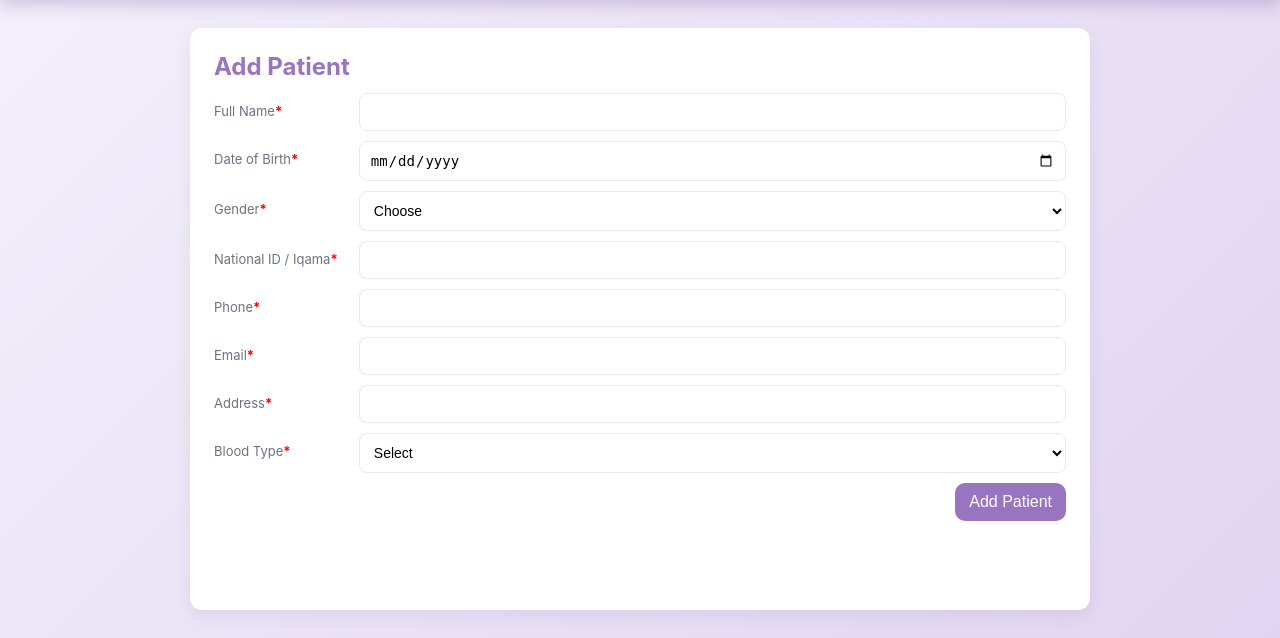
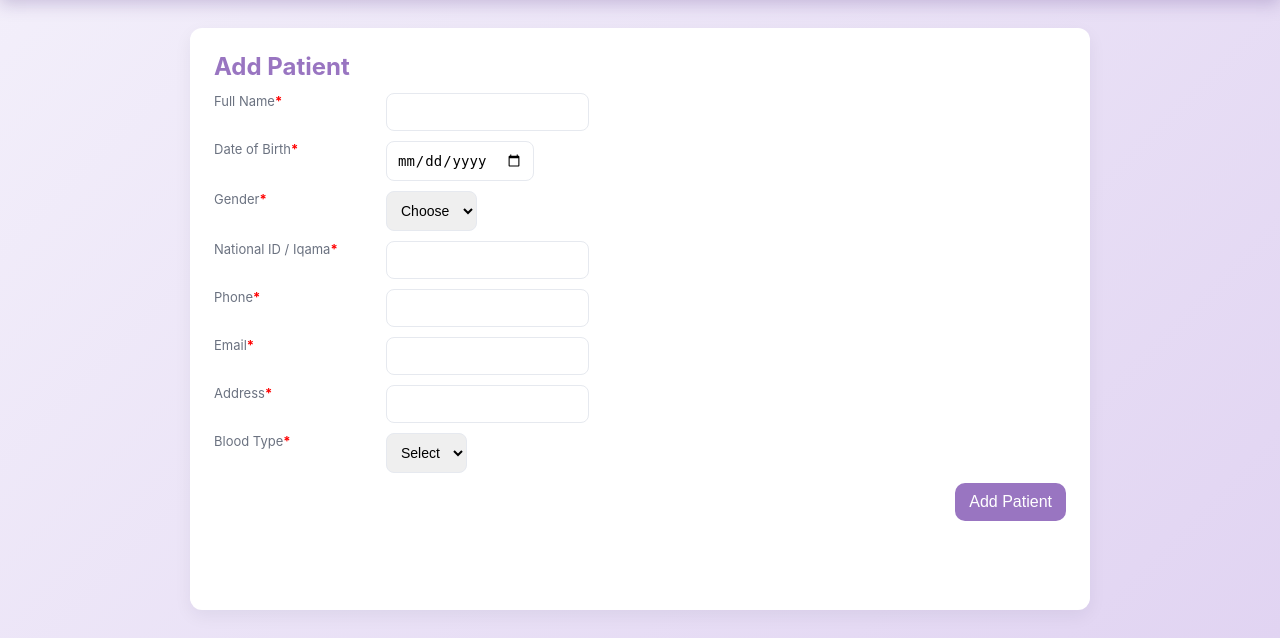
Before and after one commit to Dalia1003/gp9, a Flask app: page /add_patient in a window 1280 px wide. Shown: the part 162-800 px from the top of the page. Run offline with Flask 3, Linux system fonts and the light colour scheme; the visitor is signed in with stand-in values (Sample User, id 1); parts of the project's set-up code (start-up, migrations or seed data) failed here and were passed over.

Commit message:
Update add_patient.html

```diff
--- a/templates/add_patient.html
+++ b/templates/add_patient.html
@@ -5,84 +5,6 @@
 <title>Add Patient</title>
 <link rel="stylesheet" href="{{ url_for('static', filename='style.css') }}">
 <link rel="stylesheet" href="https://cdnjs.cloudflare.com/ajax/libs/font-awesome/6.5.0/css/all.min.css">
-
-<style>
-/* Layout */
-.card .row {
-  display: grid;
-  grid-template-columns: 220px 1fr;
-  gap: 12px 16px;
-  align-items: start;
-  margin-bottom: 14px;
-}
-.card .row label { padding-top: 10px; }
-.control { display: flex; flex-direction: column; gap: 6px; width: 100%; }
-
-/* Input base */
-.control input, .control select {
-  width: 100%;
-  border: 1px solid #d9d9e3;
-  border-radius: 12px;
-  padding: 12px 14px;
-  background: #fff;
-  transition: border-color .2s ease, box-shadow .2s ease;
-}
-
-/* Red/green borders */
-.control input.is-valid, .control select.is-valid {
-  border: 2px solid #2e7d32 !important;
-  box-shadow: 0 0 0 2px rgba(46,125,50,.08) !important;
-}
-.control input.is-invalid, .control select.is-invalid {
-  border: 2px solid #c62828 !important;
-  box-shadow: 0 0 0 2px rgba(198,40,40,.08) !important;
-}
-
-/* Feedback text */
-.feedback {
-  font-size: 0.9em;
-  line-height: 1.4;
-  color: #c62828;
-  display: flex;
-  align-items: center;
-  gap: 6px;
-  min-height: 1.2em;
-}
-.feedback:empty { display: none; }
-.feedback:not(:empty)::before {
-  content: "•";
-  font-weight: bold;
-  line-height: 0;
-  color: currentColor;
-}
-.feedback.valid { color: #2e7d32; }
-.required { color: #c62828; }
-
-/* Focus style fixes */
-.control input:focus,
-.control select:focus {
-  background: #fff !important;
-  outline: none !important;
-  box-shadow: none !important;
-}
-.control input,
-.control select {
-  background: #fff !important;
-}
-.control input:-webkit-autofill,
-.control input:-webkit-autofill:hover,
-.control input:-webkit-autofill:focus,
-.control select:-webkit-autofill,
-.control select:-webkit-autofill:hover,
-.control select:-webkit-autofill:focus {
-  -webkit-box-shadow: 0 0 0 1000px #fff inset !important;
-  box-shadow: 0 0 0 1000px #fff inset !important;
-  -webkit-text-fill-color: inherit !important;
-}
-input, select, textarea, button {
-  -webkit-tap-highlight-color: transparent;
-}
-</style>
 </head>
 <body class="form-page medical-note">
 
```
